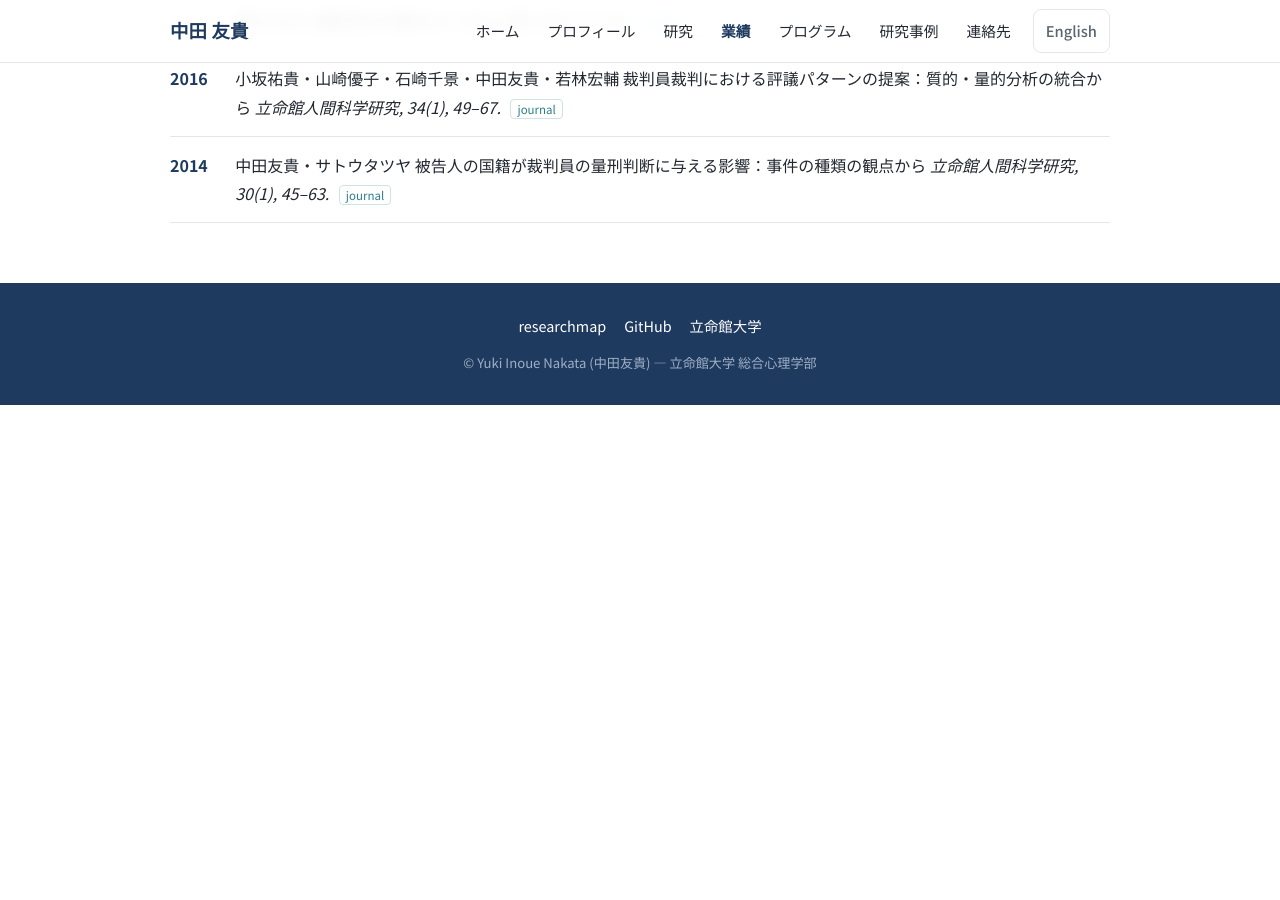
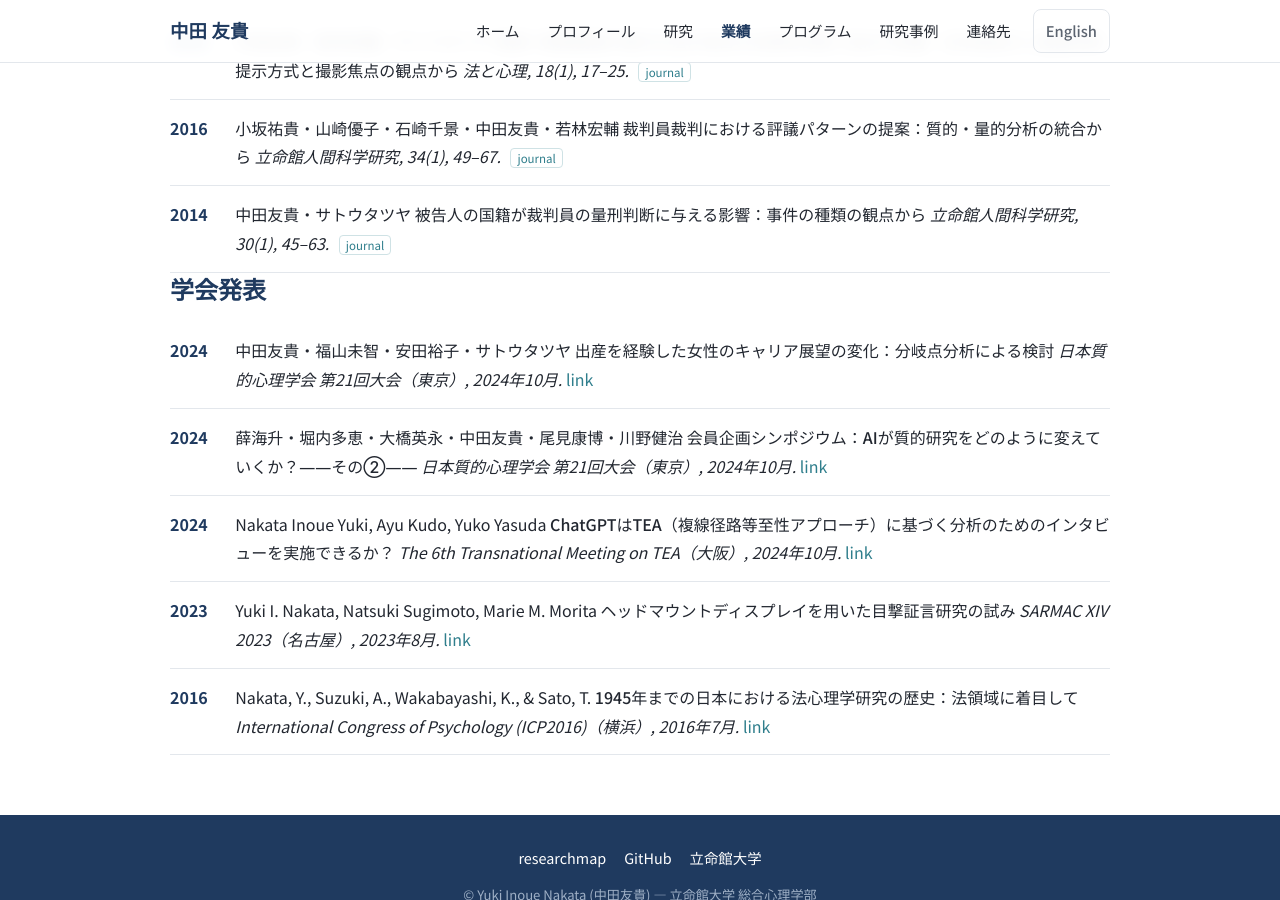
Before and after one commit to YukiInoueNakata/YukiInoueNakata.github.io, a Jekyll site: the page built from publications.html, in a window 1280 px wide and 900 px high, scrolled down 1056 px. Built offline with Jekyll 4.4.1, drawn with Linux system fonts in a browser that asks for light colours; before the commit the page ends 1461 px from its top, so only the background shows below that; some of the changed text lies outside the part shown.

Commit message:
Publications: split into Articles & Books and Conference Presentations
Add _data/presentations.yml (conference talks from CV) and render a separate
"学会発表 / Conference Presentations" section on the publications page.

Co-Authored-By: Claude Opus 4.8 (1M context) <noreply@anthropic.com>
Claude-Session: https://claude.ai/code/session_01WZqpGu6J3Y8hhsNEk6Shhe

```diff
--- a/_data/i18n.yml
+++ b/_data/i18n.yml
@@ -22,6 +22,8 @@ ja:
     contact: "連絡先"
     links: "リンク"
     news: "お知らせ"
+    papers: "論文・著書"
+    presentations: "学会発表"
   ui:
     read_more: "詳しく見る"
     all_pubs_researchmap: "業績一覧 (researchmap)"
@@ -69,6 +71,8 @@ en:
     contact: "Contact"
     links: "Links"
     news: "News"
+    papers: "Articles & Books"
+    presentations: "Conference Presentations"
   ui:
     read_more: "Read more"
     all_pubs_researchmap: "Full list (researchmap)"
--- /dev/null
+++ b/_data/presentations.yml
@@ -0,0 +1,39 @@
+# ============================================================
+#  学会発表。出典: 履歴・業績書（2024 立命館公募）+ researchmap。新しい順。
+#  ※ 英語タイトル(title.en)で和文発表のものは暫定訳。
+# ============================================================
+
+- year: "2024"
+  authors: "中田友貴・福山未智・安田裕子・サトウタツヤ"
+  title:
+    ja: "出産を経験した女性のキャリア展望の変化：分岐点分析による検討"
+    en: "Changes in career prospects among women after childbirth: A bifurcation-point analysis"
+  venue: "日本質的心理学会 第21回大会（東京）, 2024年10月."
+
+- year: "2024"
+  authors: "薛海升・堀内多恵・大橋英永・中田友貴・尾見康博・川野健治"
+  title:
+    ja: "会員企画シンポジウム：AIが質的研究をどのように変えていくか？――その②――"
+    en: "Member symposium: How will AI change qualitative research? (Part 2)"
+  venue: "日本質的心理学会 第21回大会（東京）, 2024年10月."
+
+- year: "2024"
+  authors: "Nakata Inoue Yuki, Ayu Kudo, Yuko Yasuda"
+  title:
+    ja: "ChatGPTはTEA（複線径路等至性アプローチ）に基づく分析のためのインタビューを実施できるか？"
+    en: "Can ChatGPT conduct interviews for analysis based on the Trajectory Equifinality Approach (TEA)?"
+  venue: "The 6th Transnational Meeting on TEA（大阪）, 2024年10月."
+
+- year: "2023"
+  authors: "Yuki I. Nakata, Natsuki Sugimoto, Marie M. Morita"
+  title:
+    ja: "ヘッドマウントディスプレイを用いた目撃証言研究の試み"
+    en: "An attempt to study eyewitness testimony using a head-mounted display"
+  venue: "SARMAC XIV 2023（名古屋）, 2023年8月."
+
+- year: "2016"
+  authors: "Nakata, Y., Suzuki, A., Wakabayashi, K., & Sato, T."
+  title:
+    ja: "1945年までの日本における法心理学研究の歴史：法領域に着目して"
+    en: "The history of forensic psychology research in Japan until 1945: Focus on the area of law"
+  venue: "International Congress of Psychology (ICP2016)（横浜）, 2016年7月."
--- a/publications.html
+++ b/publications.html
@@ -12,10 +12,11 @@ permalink: /publications/
 {% endif %}
 
 <p style="color:var(--muted);font-size:.9rem">
-  ここには主要業績を掲載しています。全業績は researchmap をご覧ください。<br>
-  （researchmap から定期的にエクスポートして <code>_data/publications.yml</code> を更新します）
+  主要業績を掲載しています。全業績は researchmap をご覧ください。<br>
+  （researchmap から定期的にエクスポートして <code>_data/publications.yml</code> / <code>_data/presentations.yml</code> を更新します）
 </p>
 
+<h2>{{ t.sections.papers }}</h2>
 <ul class="pub-list">
 {% for pub in site.data.publications %}
   <li>
@@ -31,3 +32,18 @@ permalink: /publications/
   </li>
 {% endfor %}
 </ul>
+
+<h2>{{ t.sections.presentations }}</h2>
+<ul class="pub-list">
+{% for pre in site.data.presentations %}
+  <li>
+    <span class="pub-year">{{ pre.year }}</span>
+    <p class="pub-meta">
+      {{ pre.authors }}
+      <span class="pub-title">{{ pre.title.ja }}</span>
+      {% if pre.venue %}<em>{{ pre.venue }}</em>{% endif %}
+      {% if pre.url != "" %} <a href="{{ pre.url }}" target="_blank" rel="noopener">link</a>{% endif %}
+    </p>
+  </li>
+{% endfor %}
+</ul>
```
Also changed, not shown: en/publications.html (+17 -1 lines).
